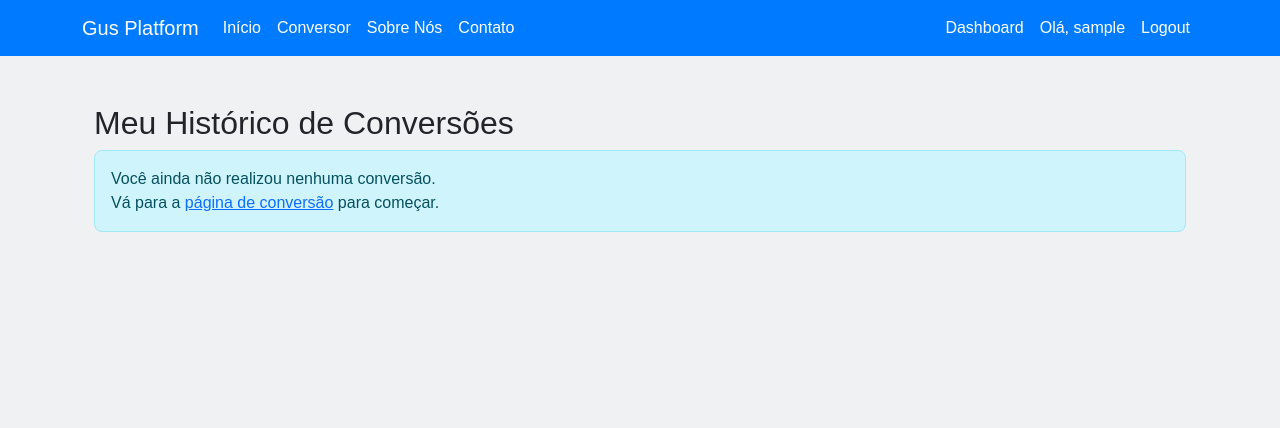
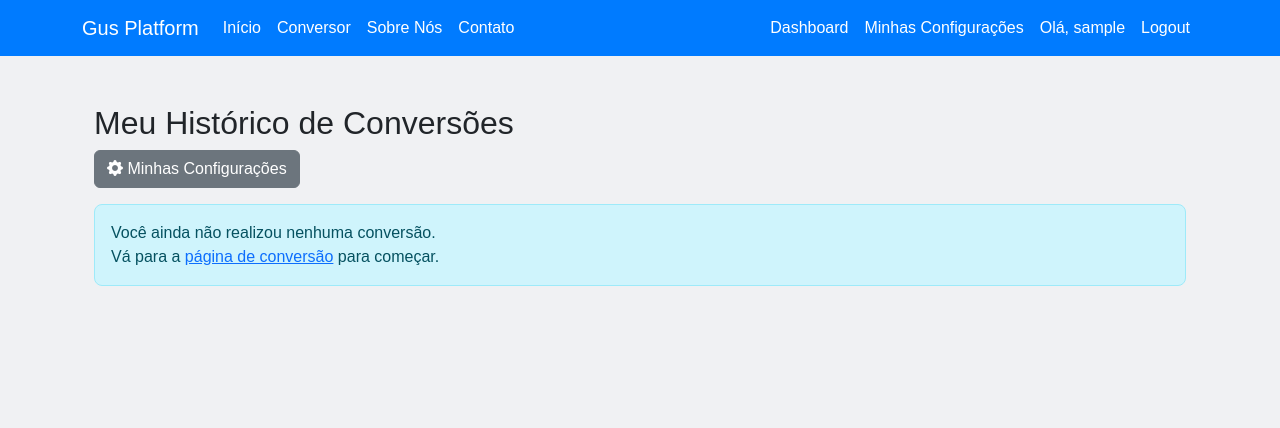
Before and after one commit to GustavoGarciaPereira/SIESTA_Platform, a Django app: page /converter/history/ in a window 1280 px wide. Shown: the top 428 px of the page. Run offline with Django 4.2, Linux system fonts and the light colour scheme; the visitor is signed in with stand-in values (Sample User, id 1); data that the repository does not hold is empty.

Commit message:
adicionando configiração

```diff
--- a/converter/templates/base.html
+++ b/converter/templates/base.html
@@ -44,6 +44,9 @@
                         </li>
                         {% endif %}
                         <li class="nav-item">
+                            <a class="nav-link" href="{% url 'my_configurations' %}">Minhas Configurações</a>
+                        </li>
+                        <li class="nav-item">
                             <a class="nav-link"  href="{% url 'profile' %}">Olá, {{ user.username }}</a>
                         </li>
                         <li class="nav-item">
--- a/converter/templates/converter/history.html
+++ b/converter/templates/converter/history.html
@@ -13,6 +13,12 @@
         {% endfor %}
     </div>
     {% endif %}
+
+    <div class="mb-3">
+        <a href="{% url 'my_configurations' %}" class="btn btn-secondary">
+            <i class="bi bi-gear-fill"></i> Minhas Configurações
+        </a>
+    </div>
 
     {% if conversions %}
         <div class="table-responsive">
--- a/converter/templates/converter/upload.html
+++ b/converter/templates/converter/upload.html
@@ -363,6 +363,9 @@
             </div>
 
             {% if user.is_authenticated %}
+            <a href="{% url 'my_configurations' %}" class="btn btn-secondary">
+                <i class="bi bi-gear-fill"></i> Minhas Configurações
+            </a>
             <button type="button" id="saveConfigButton" class="btn btn-success" data-bs-toggle="modal" data-bs-target="#saveConfigModal">
                 <i class="bi bi-save"></i> Salvar Configuração
             </button>
```
